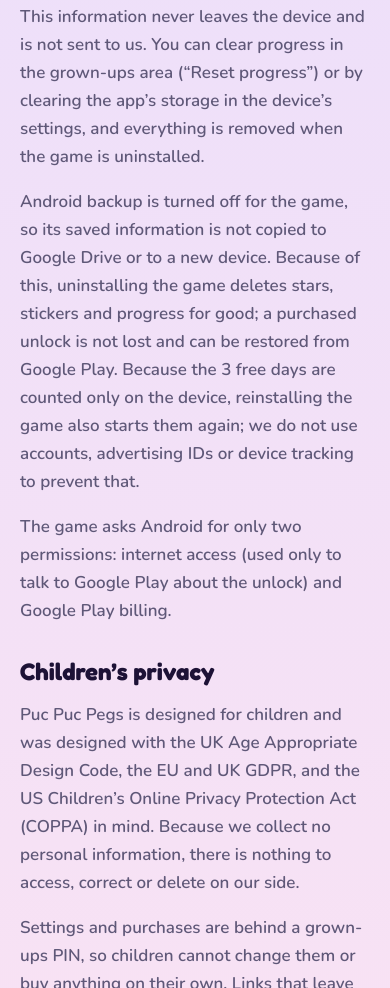
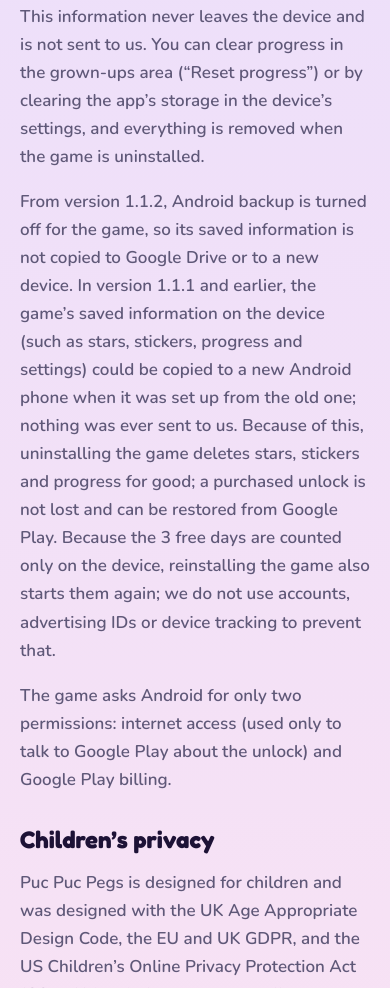
Before and after one commit to ionutcm402-beep/emmaplayworld-site, a plain HTML site: page privacy-pegs.html in a window 390 px wide. Shown: the part 2767-3755 px from the top of the page. Drawn offline with Linux system fonts and the light colour scheme.

Commit message:
Puc Puc Pegs privacy: backup sentence applies from 1.1.2; 1.1.1 and earlier could copy saved data to a new phone
The Android app now blocks device-to-device transfer as well as Google Drive backup (data_extraction_rules, version 1.1.2).

Co-Authored-By: Claude Opus 5.5 <noreply@anthropic.com>
Claude-Session: https://claude.ai/code/session_012oFrte5pdu3GUwNgwUQTbF

```diff
--- a/privacy-pegs.html
+++ b/privacy-pegs.html
@@ -60,7 +60,7 @@
 <li>whether the one-time unlock has been bought, and when Google Play last confirmed it (so it keeps working without internet).</li>
 </ul>
 <p>This information never leaves the device and is not sent to us. You can clear progress in the grown-ups area (&ldquo;Reset progress&rdquo;) or by clearing the app&rsquo;s storage in the device&rsquo;s settings, and everything is removed when the game is uninstalled.</p>
-<p>Android backup is turned off for the game, so its saved information is not copied to Google Drive or to a new device. Because of this, uninstalling the game deletes stars, stickers and progress for good; a purchased unlock is not lost and can be restored from Google Play. Because the 3 free days are counted only on the device, reinstalling the game also starts them again; we do not use accounts, advertising IDs or device tracking to prevent that.</p>
+<p>From version 1.1.2, Android backup is turned off for the game, so its saved information is not copied to Google Drive or to a new device. In version 1.1.1 and earlier, the game&rsquo;s saved information on the device (such as stars, stickers, progress and settings) could be copied to a new Android phone when it was set up from the old one; nothing was ever sent to us. Because of this, uninstalling the game deletes stars, stickers and progress for good; a purchased unlock is not lost and can be restored from Google Play. Because the 3 free days are counted only on the device, reinstalling the game also starts them again; we do not use accounts, advertising IDs or device tracking to prevent that.</p>
 <p>The game asks Android for only two permissions: internet access (used only to talk to Google Play about the unlock) and Google Play billing.</p>
 
 <h2>Children&rsquo;s privacy</h2>
```
